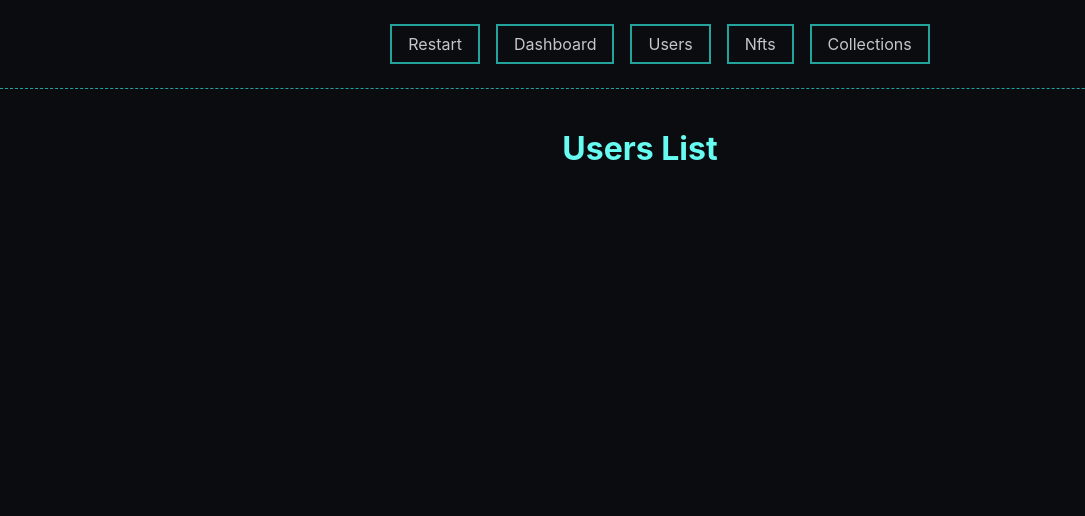
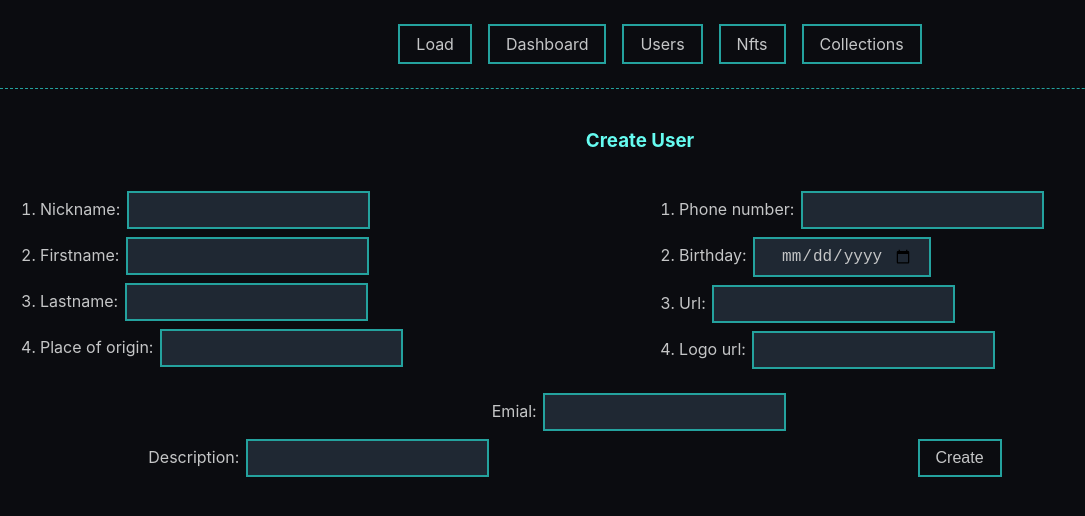
Before and after one commit to Azalurg-Uni-Projects/Frontend-React-Project, a React (Create React App) app in the folder Projekt/frontend/: page /users/create in a window 1280 px wide. Shown: the top 516 px of the page, without its empty margins (0-1085 px from the left). Built offline with nearby package versions, Linux system fonts and the light colour scheme; what redux-api-middleware would draw is missing.

Commit message:
Add user

```diff
--- a/Projekt/frontend/src/App.js
+++ b/Projekt/frontend/src/App.js
@@ -17,6 +17,14 @@ import UserDetails from './ui/users/UserDetails';
 import NftDetails from './ui/nfts/NftDetails';
 import CollectionDetails from './ui/collections/CollectionDetails';
 
+import UserCreate from './ui/users/UserCreate';
+import NftCreate from './ui/nfts/NftCreate';
+import CollectionCreate from './ui/collections/CollectionCreate';
+
+import UserEdit from './ui/users/UserEdit';
+import NftEdit from './ui/nfts/NftEdit';
+import CollectionEdit from './ui/collections/CollectionEdit';
+
 
 function App() {
   return (
@@ -26,7 +34,7 @@ function App() {
           <nav>
             <ul>
               <li>
-                <Link to="/" className="Btn Delete">Restart</Link>
+                <Link to="/" className="Btn Delete">Load</Link>
               </li>
               <li>
                 <Link to="/dashboard" className="Btn">Dashboard</Link>
@@ -44,6 +52,14 @@ function App() {
           </nav>
         </section>
       <Switch>
+        <Route path="/collections/create" component={CollectionCreate}/>
+        <Route path="/nfts/create" component={NftCreate}/>
+        <Route path="/users/create" component={UserCreate}/>
+
+        <Route path="/collections/edit/:collection_id" component={CollectionEdit}/>
+        <Route path="/nfts/edit/:nft_id" component={NftEdit}/>
+        <Route path="/users/edit/:user_id" component={UserEdit}/>
+
         <Route path="/collections/details/:collection_id" component={CollectionDetails}/>
         <Route path="/nfts/details/:nft_id" component={NftDetails}/>
         <Route path="/users/details/:user_id" component={UserDetails}/>
--- a/Projekt/frontend/src/style.scss
+++ b/Projekt/frontend/src/style.scss
@@ -39,6 +39,30 @@ body{
     border-bottom: 1px dashed #24A29E;
     margin-left: 10%;
     width: 80%;
+  }
+}
+
+.Input{
+  display: grid;
+  grid-template-areas:
+    "left right"
+    "email email"
+    "description description"
+    "submmit submit";
+
+  .Left{
+    text-align: left;
+    grid-area: left;
+  }
+
+  .Right{
+    text-align: left;
+    grid-area: right;
+  }
+
+  .Email{
+    text-align: center;
+    grid-area: email;
   }
 }
 
--- a/Projekt/frontend/src/ui/users/UserCreate.js
+++ b/Projekt/frontend/src/ui/users/UserCreate.js
@@ -1,12 +1,16 @@
-import { Field, Form, Formik } from 'formik';
+import { Field, Form, Formik, ErrorMessage } from 'formik';
 import { connect } from 'react-redux';
 import { createUser } from '../../ducks/users/operations';
+import { withRouter } from "react-router";
+import { userSchema } from './UserSchema';
 
-// Dodać historię i walidację danych
-const UserCreate = ({ createUser }, props) => {
+
+const UserCreate = ({ createUser, history }, props) => {
 
     const handleSubmit = (values) => {
+        console.log(values);
         createUser(values);
+        history.push('/movies')
     }
 
     return (
@@ -24,18 +28,71 @@ const UserCreate = ({ createUser }, props) => {
                     url: "",
                     logo_url: "",
                     description: ""
-
                 }}
                 onSubmit={(values) => handleSubmit(values)}
-                enableReinitialize={true}>
-                    <Form>
-                        <Field name="name" />
-                        <Field name="username" />
-                        <button type="submit">
-                            Create
-                        </button>
-                    </Form>
-                </Formik>
+                enableReinitialize={true}
+                validationSchema={userSchema}>
+
+                <Form className="Input">
+                    <ol className="Left">
+                        <li>
+                            <label htmlFor="nickname">Nickname: </label>
+                            <Field name="nickname" type="text" id="nickname"/>
+                            <ErrorMessage name="nickname" component="p" className='Delete'/>
+                        </li>
+                        <li>
+                            <label htmlFor="firstname">Firstname: </label>
+                            <Field name="firstname" type="text" id="firstname"/>
+                            <ErrorMessage name="firstname" component="p" className='Delete'/>
+                        </li>
+                        <li>
+                            <label htmlFor="lastname">Lastname: </label>
+                            <Field name="lastname" type="text" id="lastname"/>
+                            <ErrorMessage name="lastname" component="p" className='Delete'/>
+                        </li>
+                        <li>
+                            <label htmlFor="place_of_origin">Place of origin: </label>
+                            <Field name="place_of_origin" type="text" id="place_of_origin"/>
+                            <ErrorMessage name="place_of_origin" component="p" className='Delete'/>
+                        </li>
+                    </ol>
+                    <ol className="Right">
+                        <li>
+                            <label htmlFor="phone_number">Phone number: </label>
+                            <Field name="phone_number" type="text" id="phone_number"/>
+                            <ErrorMessage name="phone_number" component="p" className='Delete'/>
+                        </li>
+                        <li>
+                            <label htmlFor="birthday">Birthday: </label>
+                            <Field name="birthday" type="date" id="birthday"/>
+                            <ErrorMessage name="birthday" component="p" className='Delete'/>
+                        </li>
+                        <li>
+                            <label htmlFor="url">Url: </label>
+                            <Field name="url" type="text" id="url"/>
+                            <ErrorMessage name="url" component="p" className='Delete'/>
+                        </li>
+                        <li>
+                            <label htmlFor="logo_url">Logo url: </label>
+                            <Field name="logo_url" type="text" id="logo_url"/>
+                            <ErrorMessage name="logo_url" component="p" className='Delete'/>
+                        </li>
+                    </ol>
+                    <div className="Email">
+                        <label htmlFor="emial">Emial: </label>
+                        <Field name="emial" type="text" id="emial"/>
+                        <ErrorMessage name="emial" component="p" className='Delete'/>
+                    </div>
+                    <div className="Description">
+                        <label htmlFor="description">Description: </label>
+                        <Field name="description" type="text" id="description"/>
+                        <ErrorMessage name="description" component="p" className='Delete'/>
+                    </div>
+                    <div className="Submit">
+                        <button type="submit" className="Btn">Create</button>
+                    </div>
+                </Form>
+            </Formik>
         </div>
     )
 }
@@ -49,4 +106,4 @@ const mapDispatchToProps = ({
 });
 
 
-export default connect(mapStateToProps, mapDispatchToProps)(UserCreate);
+export default withRouter(connect(mapStateToProps, mapDispatchToProps)(UserCreate));
--- a/Projekt/frontend/src/ui/users/UserDetails.js
+++ b/Projekt/frontend/src/ui/users/UserDetails.js
@@ -26,6 +26,7 @@ const UserDetails = ({ users, collections, nfts, deleteUser } ,props) => {
                     <p>name: {user.firstname} {user.lastname}</p>
                     <p>birthday: {new Date(user.birthday).toLocaleDateString('pl-PL')}</p>
                     <p>place of origin: {user.place_of_origin}</p>
+                    <p>join date: {new Date(user.registration_date).toLocaleDateString('pl-PL')}</p>
                     <h4>Contact</h4>
                     <p>email: {user.email}</p>
                     <p>phone number: {user.phone_number}</p>
--- a/Projekt/frontend/src/ui/users/UserList.js
+++ b/Projekt/frontend/src/ui/users/UserList.js
@@ -8,6 +8,8 @@ const UserList = ({ users, deleteUser } ,props) => {
     return(
         <div>
             <h1>Users List</h1>
+            <Link to={'/users/create'} className="Btn">Create User</Link>
+
             <div className="List">
                 {users ? users.map(user =>(
                     <div key={user._id} className="ListContainer">
--- /dev/null
+++ b/Projekt/frontend/src/ui/users/UserSchema.js
@@ -0,0 +1,15 @@
+import * as Yup from 'yup';
+const today = new Date();
+
+export const userSchema = Yup.object().shape({
+    nickname: Yup.string().required(),
+    firstname: Yup.string(),
+    lastname: Yup.string(),
+    place_of_origin: Yup.string(),
+    emial: Yup.string().email().required(),
+    phone_number: Yup.string(),
+    birthday: Yup.date().max(today).required(),
+    url: Yup.string().url(),
+    logo_url: Yup.string().url(),
+    description: Yup.string()
+})
```
Also changed, not shown: 1 other file (tests, documents, lock files or other folders).
